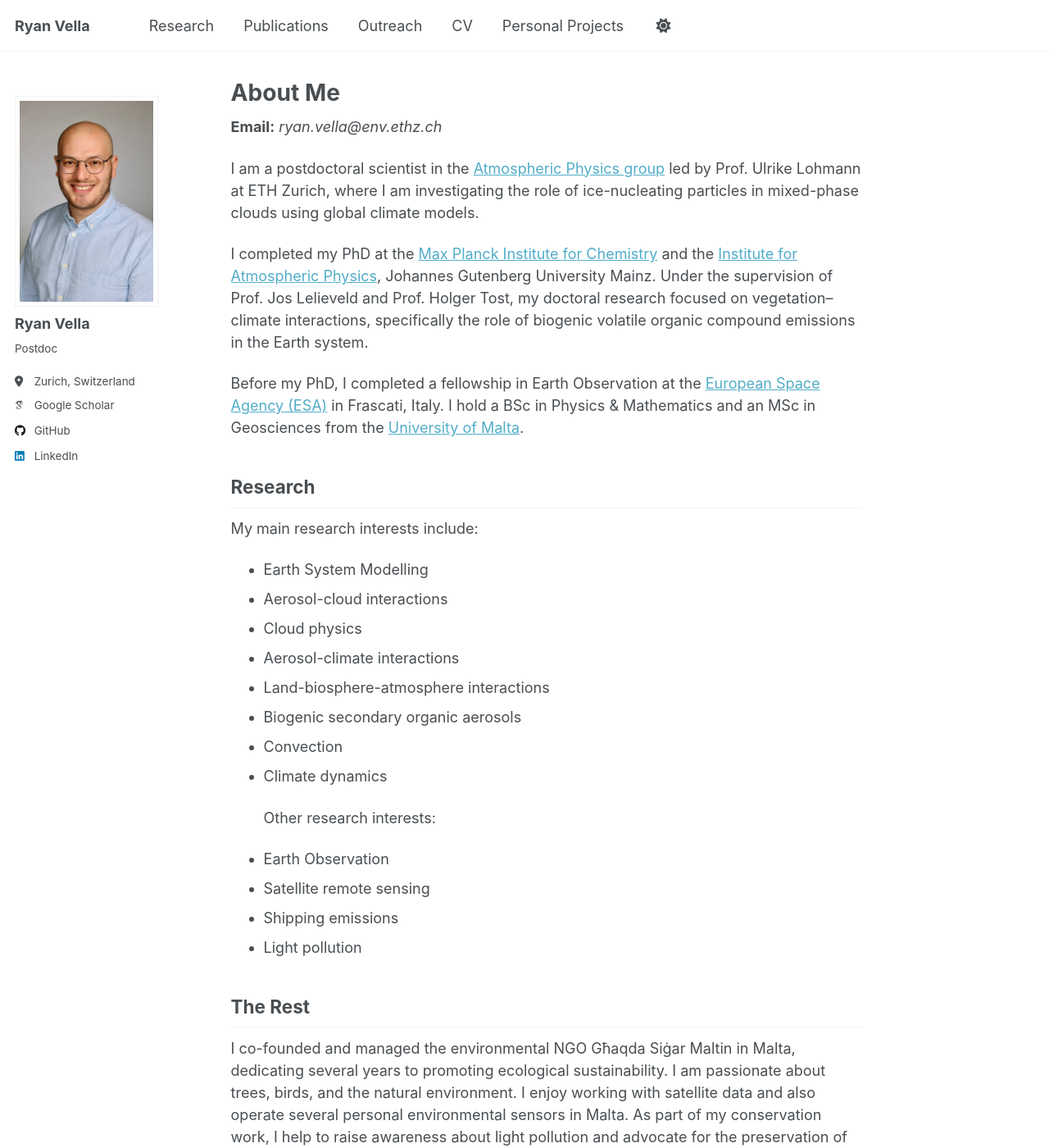
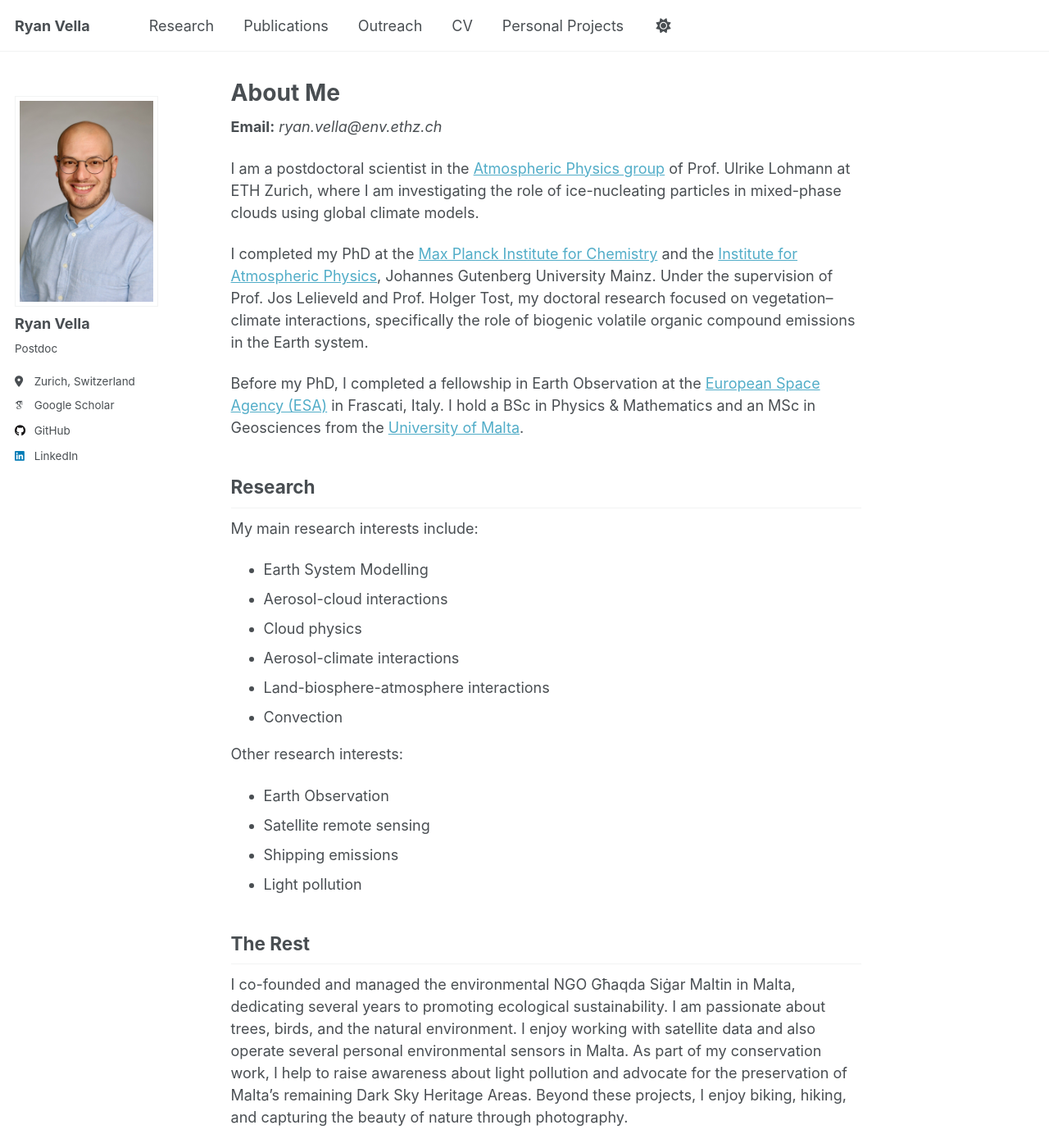
Before and after one commit to ryanvella9/ryanvella9.github.io, a Jekyll site: the page built from _pages/about.md, in a window 1280 px wide and 1400 px high. Shown: the whole window at 82% size. Built offline with Jekyll 4.4.1, drawn with Linux system fonts in a browser that asks for light colours; some web fonts are replaced; a script that is not in the unit is left out.

```diff
--- a/_pages/about.md
+++ b/_pages/about.md
@@ -9,7 +9,7 @@ redirect_from:
 
 **Email:** _ryan.vella@env.ethz.ch_
 
-I am a postdoctoral scientist in the [Atmospheric Physics group](https://iac.ethz.ch/group/atmospheric-physics.html) led by Prof. Ulrike Lohmann at ETH Zurich, where I am investigating the role of ice-nucleating particles in mixed-phase clouds using global climate models.
+I am a postdoctoral scientist in the [Atmospheric Physics group](https://iac.ethz.ch/group/atmospheric-physics.html) of Prof. Ulrike Lohmann at ETH Zurich, where I am investigating the role of ice-nucleating particles in mixed-phase clouds using global climate models.
 
 I completed my PhD at the [Max Planck Institute for Chemistry](https://www.mpic.de/2285/en) and the [Institute for Atmospheric Physics](https://www.blogs.uni-mainz.de/fb08-ipa-en/), Johannes Gutenberg University Mainz. Under the supervision of Prof. Jos Lelieveld and Prof. Holger Tost, my doctoral research focused on vegetation–climate interactions, specifically the role of biogenic volatile organic compound emissions in the Earth system.
 
@@ -26,11 +26,9 @@ My main research interests include:
 - Cloud physics
 - Aerosol-climate interactions
 - Land-biosphere-atmosphere interactions
-- Biogenic secondary organic aerosols
 - Convection
-- Climate dynamics
 
-  Other research interests:
+Other research interests:
 
 - Earth Observation
 - Satellite remote sensing
```
Also changed, not shown: _pages/outreach.md (+20 -6 lines), _pages/research.md (+2 -2 lines), images/pm_data_plot.png, 1 other file.
